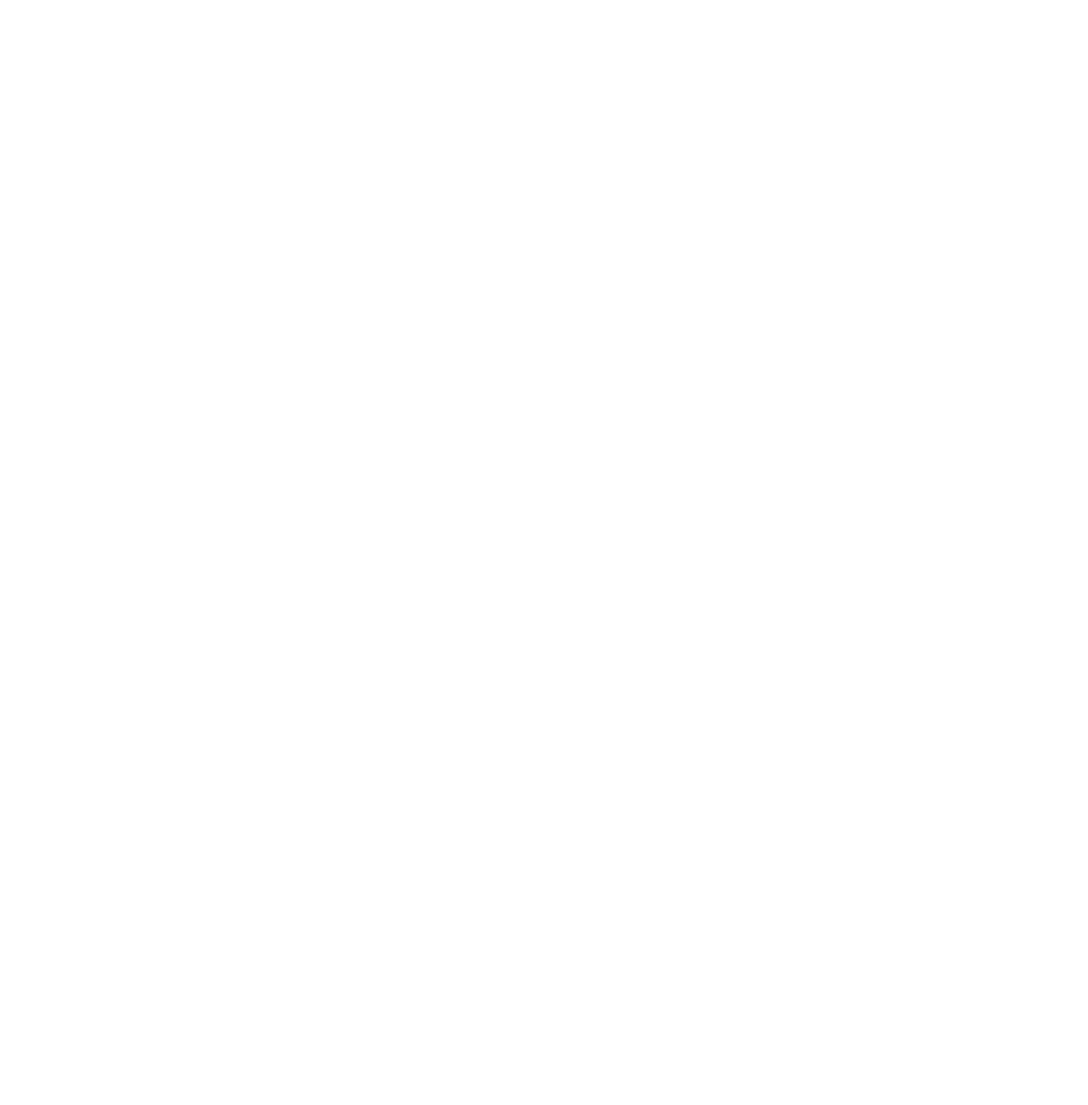
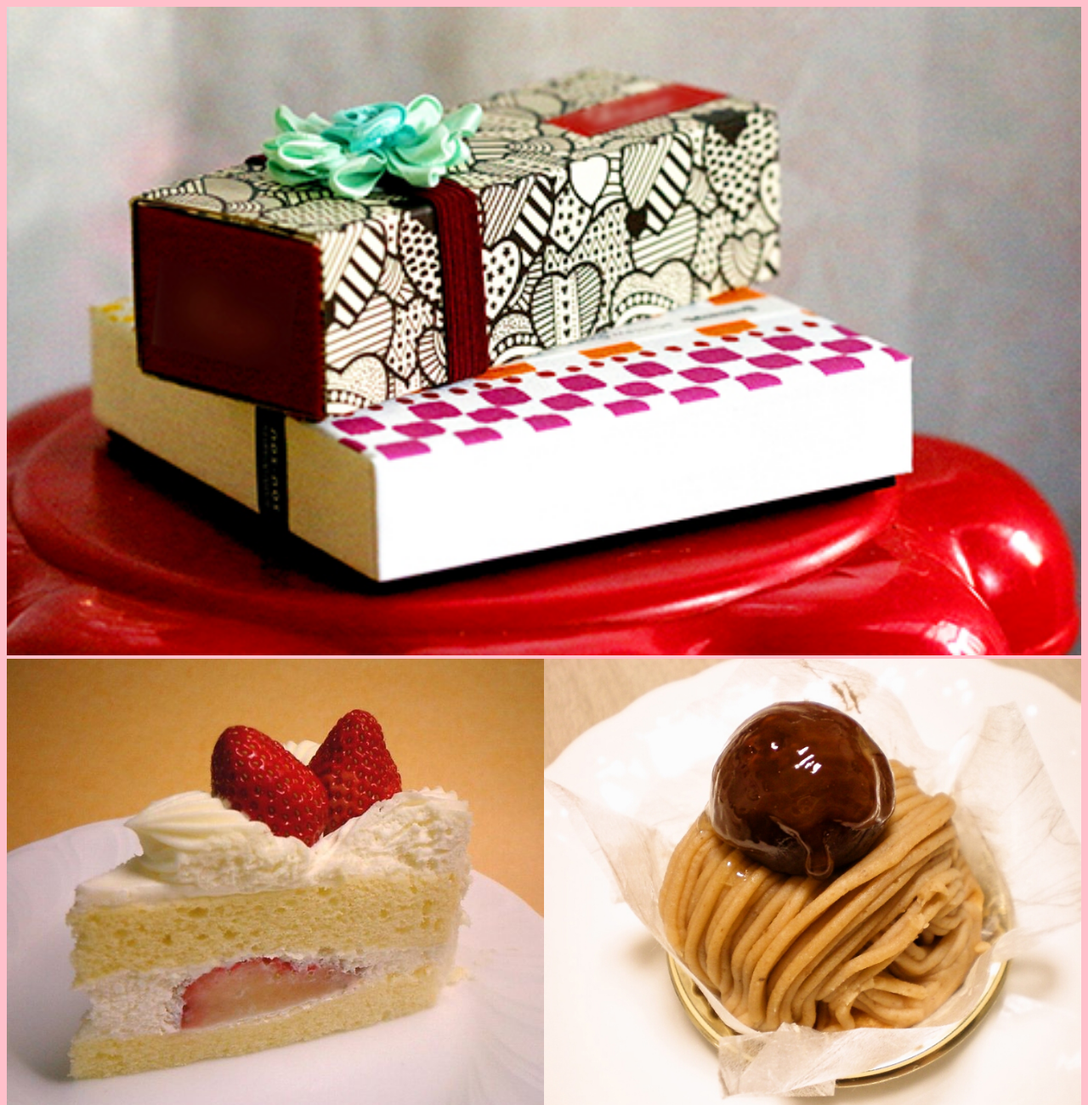
Before and after one commit to YutaK1231/2025VC, a plain HTML site: page lesson03/index.html in a window 1280 px wide. Shown: the top 1300 px of the page at 85% size. Before the commit the page ends 800 px from the top, so only its background shows below. Drawn offline with Linux system fonts and the light colour scheme.

Commit message:
lesson3にstyles.cssを追加

```diff
--- a/lesson03/index.html
+++ b/lesson03/index.html
@@ -3,6 +3,23 @@
   <head>
     <meta charset="UTF-8" />
     <title>Cakes</title>
+    <link rel="stylesheet" href="styles.css" />
   </head>
-  <body></body>
+  <body>
+    <div class="shop">
+      <img src="images/shop.jpg" />
+    </div>
+    <div class="cakes">
+      <img src="images/cake01.jpg" />
+    </div>
+    <div class="cakes">
+      <img src="images/cake02.jpg" />
+    </div>
+    <div class="cakes">
+      <img src="images/cake03.jpg" />
+    </div>
+    <div class="cakes">
+      <img src="images/cake04.jpg" />
+    </div>
+  </body>
 </html>
--- /dev/null
+++ b/lesson03/styles.css
@@ -0,0 +1,16 @@
+body {
+  background-color: #ffc0cb;
+}
+
+img {
+  width: 100%;
+}
+
+.shop {
+  width: 100%;
+}
+
+.cakes {
+  float: left;
+  width: 50%;
+}
```
